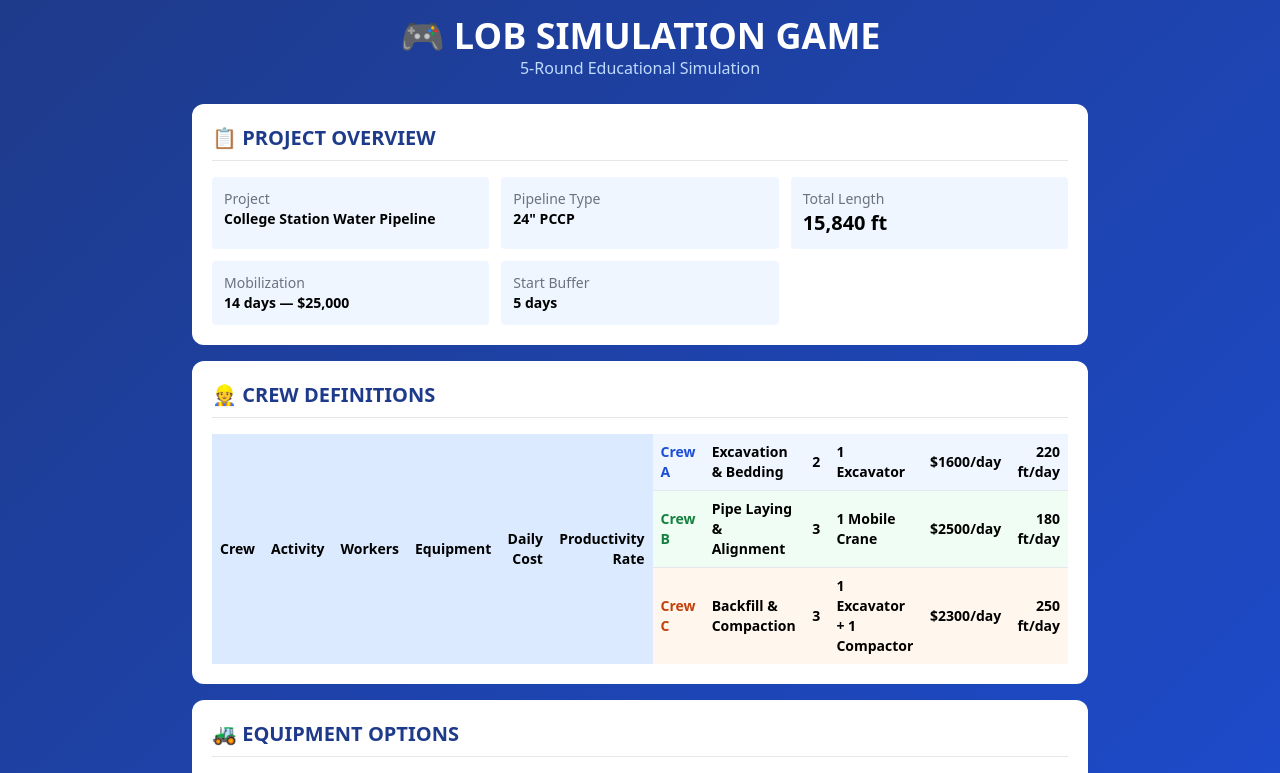
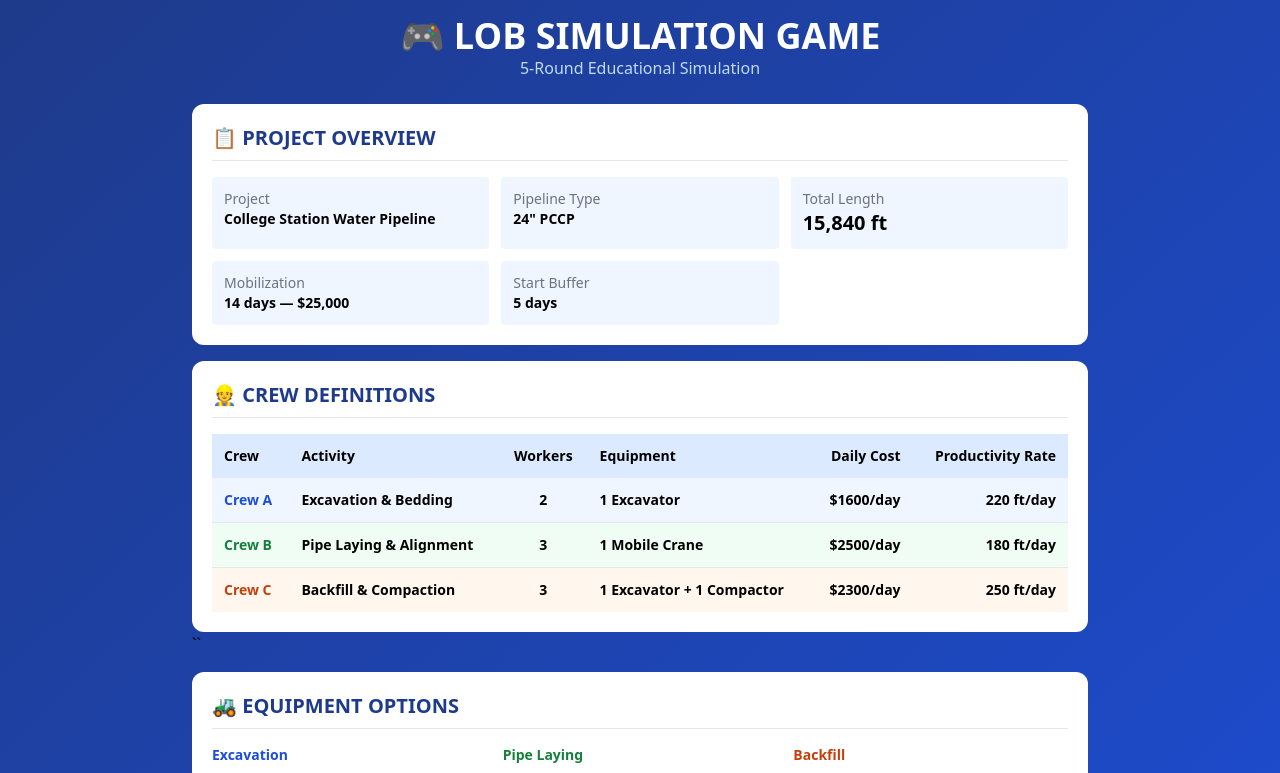
Before and after one commit to tota2544/LOB-Player, a React (Create React App) app: page / in a window 1280 px wide. Shown: the top 773 px of the page. Built offline with nearby package versions, Linux system fonts and the light colour scheme.

Commit message:
Update App.js

```diff
--- a/src/App.js
+++ b/src/App.js
@@ -219,53 +219,55 @@ export default function LOBGame() {
           </div>
 
       <div className="bg-white rounded-xl p-5">
-        <h2 className="text-xl font-bold text-blue-900 border-b pb-2 mb-4">👷 CREW DEFINITIONS</h2>
+        <h2 className="text-xl font-bold text-blue-900 border-b pb-2 mb-4">
+          👷 CREW DEFINITIONS
+        </h2>
+
         <div className="overflow-x-auto">
-          <table className="w-full text-sm font-bold">
+          <table className="w-full text-sm font-bold table-auto">
             <thead className="bg-blue-100">
               <tr>
-                <th className="px-2 py-2 text-left">Crew</th>
-                <th className="px-2 py-2">Activity</th>
-                <th className="px-2 py-2">Workers</th>
-                <th className="px-2 py-2">Equipment</th>
-                <th className="px-2 py-2 text-right">Daily Cost</th>
-                <th className="px-2 py-2 text-right">Productivity Rate</th>
+                <th className="px-3 py-3 text-left">Crew</th>
+                <th className="px-3 py-3 text-left">Activity</th>
+                <th className="px-3 py-3 text-center">Workers</th>
+                <th className="px-3 py-3 text-left">Equipment</th>
+                <th className="px-3 py-3 text-right">Daily Cost</th>
+                <th className="px-3 py-3 text-right">Productivity Rate</th>
+              </tr>
+            </thead>
 
             <tbody>
               <tr className="bg-blue-50 border-b">
-                  <td className="px-2 py-2 font-bold text-blue-700">Crew A</td>
-                  <td className="px-2 py-2">{CREWS.exc.name}</td>
-                  <td className="px-2 py-2 text-center">{CREWS.exc.workers}</td>
-                  <td className="px-2 py-2">{CREWS.exc.equipment}</td>
-                  <td className="px-2 py-2 text-right">${CREWS.exc.cost}/day</td>
-                  <td className="px-2 py-2 text-right font-bold">{CREWS.exc.rate} ft/day</td>
+                <td className="px-3 py-3 text-blue-700">Crew A</td>
+                <td className="px-3 py-3">{CREWS.exc.name}</td>
+                <td className="px-3 py-3 text-center">{CREWS.exc.workers}</td>
+                <td className="px-3 py-3">{CREWS.exc.equipment}</td>
+                <td className="px-3 py-3 text-right">${CREWS.exc.cost}/day</td>
+                <td className="px-3 py-3 text-right">{CREWS.exc.rate} ft/day</td>
               </tr>
 
               <tr className="bg-green-50 border-b">
-                  <td className="px-2 py-2 font-bold text-green-700">Crew B</td>
-                  <td className="px-2 py-2">{CREWS.pipe.name}</td>
-                  <td className="px-2 py-2 text-center">{CREWS.pipe.workers}</td>
-                  <td className="px-2 py-2">{CREWS.pipe.equipment}</td>
-                  <td className="px-2 py-2 text-right">${CREWS.pipe.cost}/day</td>
-                  <td className="px-2 py-2 text-right font-bold">{CREWS.pipe.rate} ft/day</td>
+                <td className="px-3 py-3 text-green-700">Crew B</td>
+                <td className="px-3 py-3">{CREWS.pipe.name}</td>
+                <td className="px-3 py-3 text-center">{CREWS.pipe.workers}</td>
+                <td className="px-3 py-3">{CREWS.pipe.equipment}</td>
+                <td className="px-3 py-3 text-right">${CREWS.pipe.cost}/day</td>
+                <td className="px-3 py-3 text-right">{CREWS.pipe.rate} ft/day</td>
               </tr>
 
               <tr className="bg-orange-50">
-                  <td className="px-2 py-2 font-bold text-orange-700">Crew C</td>
-                  <td className="px-2 py-2">{CREWS.back.name}</td>
-                  <td className="px-2 py-2 text-center">{CREWS.back.workers}</td>
-                  <td className="px-2 py-2">{CREWS.back.equipment}</td>
-                  <td className="px-2 py-2 text-right">${CREWS.back.cost}/day</td>
-                  <td className="px-2 py-2 text-right font-bold">{CREWS.back.rate} ft/day</td>
+                <td className="px-3 py-3 text-orange-700">Crew C</td>
+                <td className="px-3 py-3">{CREWS.back.name}</td>
+                <td className="px-3 py-3 text-center">{CREWS.back.workers}</td>
+                <td className="px-3 py-3">{CREWS.back.equipment}</td>
+                <td className="px-3 py-3 text-right">${CREWS.back.cost}/day</td>
+                <td className="px-3 py-3 text-right">{CREWS.back.rate} ft/day</td>
               </tr>
-              </tbody>
-              </tr>
-            </thead>
-            <tbody>
             </tbody>
           </table>
         </div>
       </div>
+      ``
 
 
       <div className="bg-white rounded-xl p-5">
```
Lines whose indentation alone changed are shown as unchanged.
